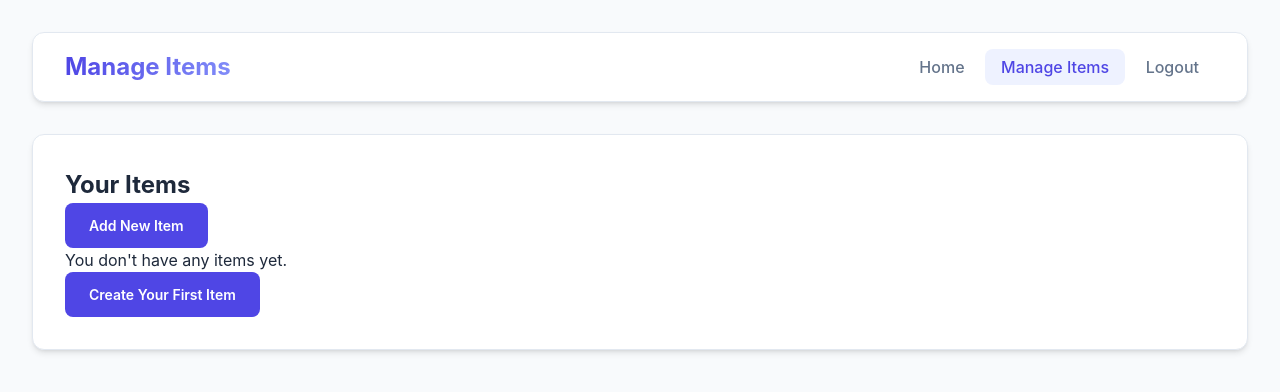
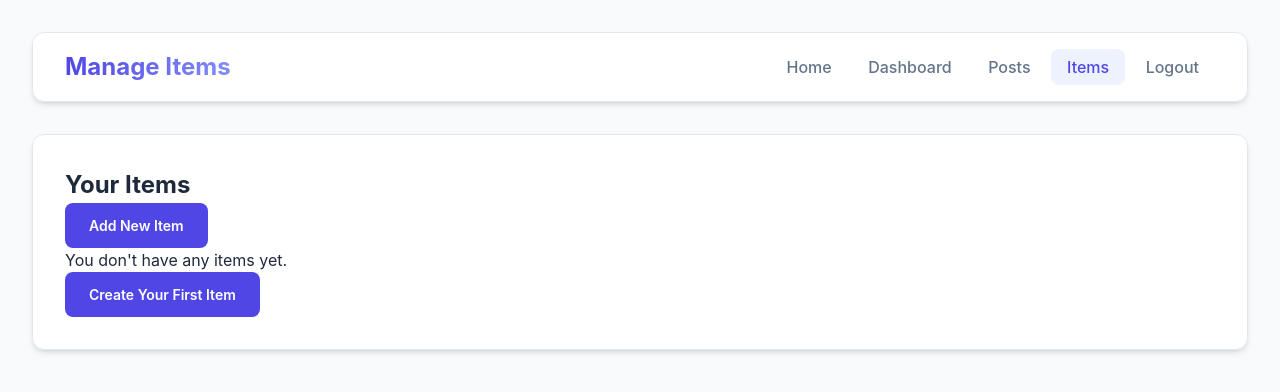
Before and after one commit to aliahmad1967/phpCRUD, a PHP site: page /phpCRUD/items.php in a window 1280 px wide. Shown: the top 392 px of the page. Run offline with PHP 8.4, Linux system fonts and the light colour scheme; a user stored in the database is signed in; data that the repository does not hold is empty.

Commit message:
Fix 'Home' link and synchronize navigation menu across all pages

```diff
--- a/items.php
+++ b/items.php
@@ -107,8 +107,10 @@ while ($row = $result->fetch_assoc()) {
         <div class="header">
             <h1>Manage Items</h1>
             <nav>
-                <a href="welcome.php" class="nav-link">Home</a>
-                <a href="items.php" class="nav-link active">Manage Items</a>
+                <a href="index.php" class="nav-link">Home</a>
+                <a href="welcome.php" class="nav-link">Dashboard</a>
+                <a href="posts.php" class="nav-link">Posts</a>
+                <a href="items.php" class="nav-link active">Items</a>
                 <a href="logout.php" class="nav-link">Logout</a>
             </nav>
         </div>
--- a/posts.php
+++ b/posts.php
@@ -114,8 +114,10 @@ $draft_posts = count(array_filter($posts, function($post) { return $post['status
         <div class="header">
             <h1>Manage Posts</h1>
             <nav>
-                <a href="welcome.php" class="nav-link">Home</a>
-                <a href="posts.php" class="nav-link active">Manage Posts</a>
+                <a href="index.php" class="nav-link">Home</a>
+                <a href="welcome.php" class="nav-link">Dashboard</a>
+                <a href="posts.php" class="nav-link active">Posts</a>
+                <a href="items.php" class="nav-link">Items</a>
                 <a href="logout.php" class="nav-link">Logout</a>
             </nav>
         </div>
--- a/welcome.php
+++ b/welcome.php
@@ -21,8 +21,10 @@ $user = getCurrentUser();
         <div class="header">
             <h1>Welcome, <?php echo htmlspecialchars($user['username']); ?>!</h1>
             <nav>
-                <a href="welcome.php" class="nav-link">Home</a>
-                <a href="items.php" class="nav-link">Manage Items</a>
+                <a href="index.php" class="nav-link">Home</a>
+                <a href="welcome.php" class="nav-link active">Dashboard</a>
+                <a href="posts.php" class="nav-link">Posts</a>
+                <a href="items.php" class="nav-link">Items</a>
                 <a href="logout.php" class="nav-link">Logout</a>
             </nav>
         </div>
```
